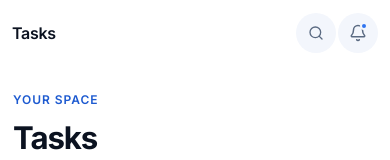
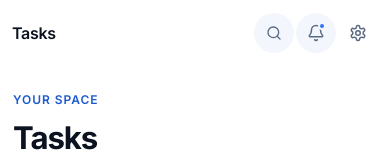
Before and after one commit to Wuraola-Adebisi/Rella, a React (Vite) app: page / in a window 390 px wide. Both pictures are taken after a click on the button "Open Rella". Shown: the top 160 px of the page. Built offline with nearby package versions, Linux system fonts and the light colour scheme.

Commit message:
Add accessible mobile settings action

```diff
--- a/src/components/Topbar.tsx
+++ b/src/components/Topbar.tsx
@@ -1,5 +1,5 @@
-import { Bell, Search, Command } from 'lucide-react'
+import { Bell, Search, Command, Settings } from 'lucide-react'
 
-export default function Topbar({ title, subtitle, onSearch, onNotifications }: { title: string; subtitle: string; onSearch: () => void; onNotifications: () => void }) {
-  return <header className="topbar"><div className="mobile-brand"><span className="brand-mark">r</span><span className="brand-name">rella</span></div><div className="page-heading"><span className="eyebrow">PERSONAL SPACE</span><h1>{title}</h1><p>{subtitle}</p></div><div className="topbar-actions"><button className="search-trigger" onClick={onSearch}><Search size={16} /><span>Search anything...</span><kbd><Command size={11} /> K</kbd></button><button className="icon-button notification-button" aria-label="Notifications" onClick={onNotifications}><Bell size={18} /><i /></button><span className="topbar-avatar">WA</span></div></header>
+export default function Topbar({ title, subtitle, onSearch, onNotifications, onSettings }: { title: string; subtitle: string; onSearch: () => void; onNotifications: () => void; onSettings: () => void }) {
+  return <header className="topbar"><div className="mobile-brand"><span className="brand-mark">r</span><span className="brand-name">rella</span></div><div className="page-heading"><span className="eyebrow">PERSONAL SPACE</span><h1>{title}</h1><p>{subtitle}</p></div><div className="topbar-actions"><button className="search-trigger" onClick={onSearch}><Search size={16} /><span>Search anything...</span><kbd><Command size={11} /> K</kbd></button><button className="icon-button notification-button" aria-label="Notifications" onClick={onNotifications}><Bell size={18} /><i /></button><button className="icon-button mobile-settings" aria-label="Settings" onClick={onSettings}><Settings size={18} /></button><span className="topbar-avatar">WA</span></div></header>
 }
```
